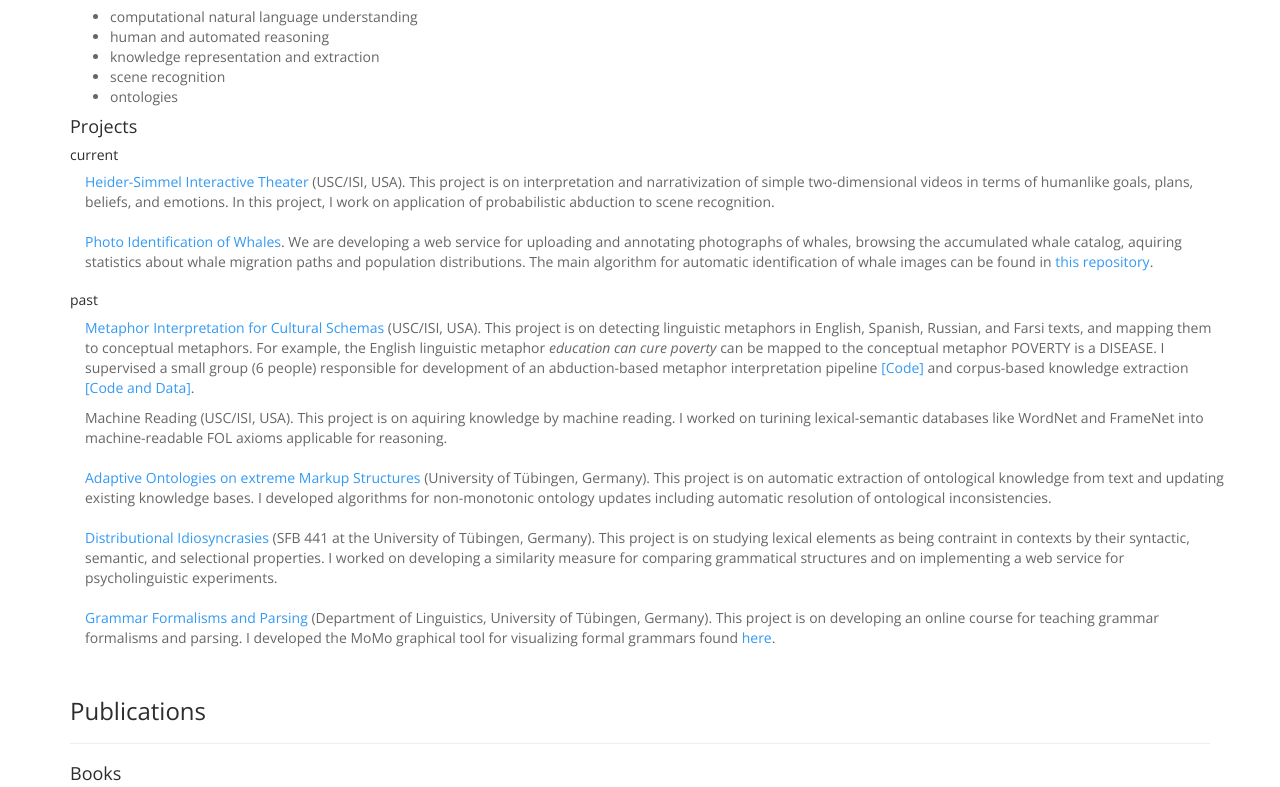
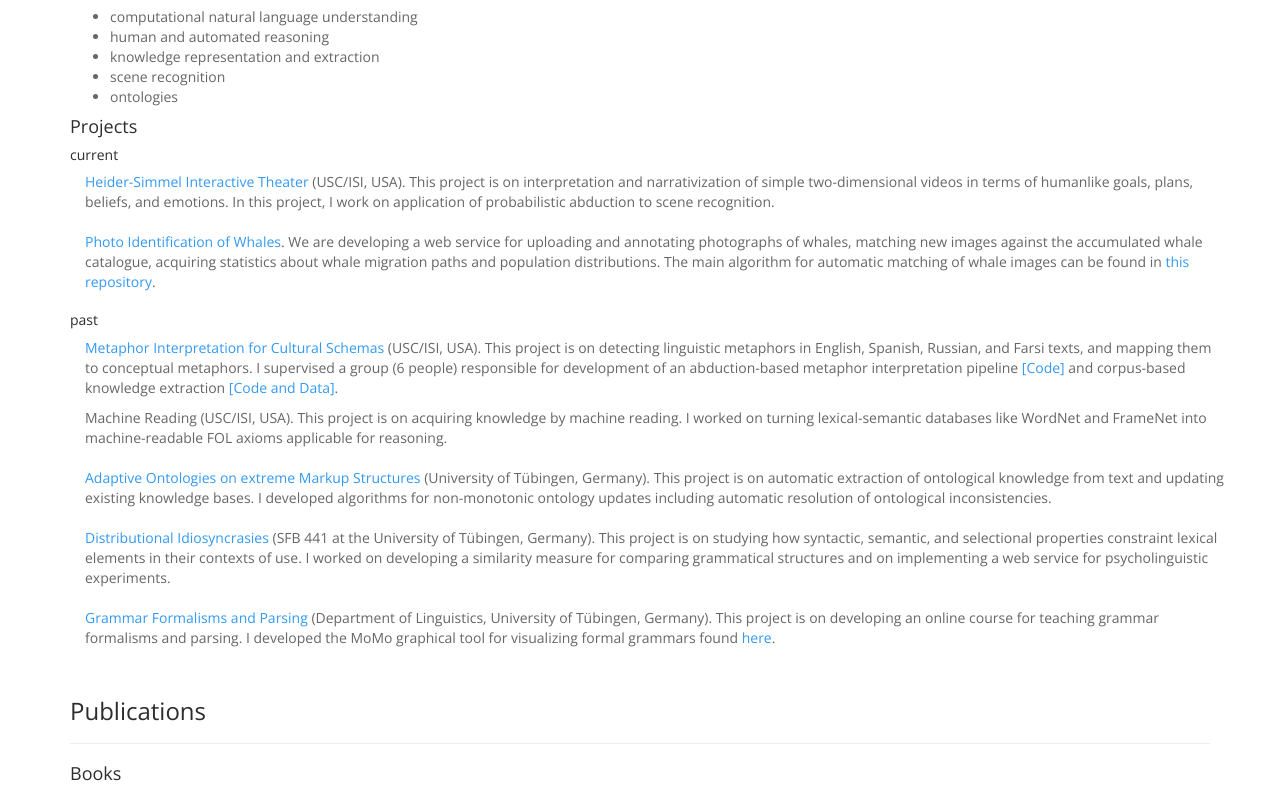
Before and after one commit to eovchinn/eovchinn.github.io, a plain HTML site: page index.html in a window 1280 px wide. Shown: the part 574-1361 px from the top of the page. Drawn offline with nearby package versions, Linux system fonts and the light colour scheme.

Commit message:
project updates

```diff
--- a/index.html
+++ b/index.html
@@ -84,17 +84,17 @@
                 <p></p>
 
                 <div class="container">
-                <p><a href="https://github.com/benzel/socialwhales">Photo Identification of Whales</a>. We are developing a web service for uploading and annotating photographs of whales, browsing the accumulated whale catalog, aquiring statistics about whale migration paths and population distributions. The main algorithm for automatic identification of whale images can be found in <a href="https://github.com/eovchinn/WhalePhotoID_MATLAB">this repository</a>.</p>
+                <p><a href="https://github.com/benzel/socialwhales">Photo Identification of Whales</a>. We are developing a web service for uploading and annotating photographs of whales, matching new images against the accumulated whale catalogue, acquiring statistics about whale migration paths and population distributions. The main algorithm for automatic matching of whale images can be found in <a href="https://github.com/eovchinn/WhalePhotoID_MATLAB">this repository</a>.</p>
                 </div>
 
             <h5>past</h5>
                 <div class="container">
                 <p><a href="https://github.com/metaphor-adp/Metaphor-ADP">Metaphor Interpretation for Cultural Schemas</a> (USC/ISI, USA).
-                This project is on detecting linguistic metaphors in English, Spanish, Russian, and Farsi texts, and mapping them to conceptual metaphors. For example, the English linguistic metaphor <em>education can cure poverty</em> can be mapped to the conceptual metaphor POVERTY is a DISEASE. I supervised a small group (6 people) responsible for development of an abduction-based metaphor interpretation pipeline <a href="https://github.com/metaphor-adp/Metaphor-ADP">[Code]</a> and corpus-based knowledge extraction <a href="https://github.com/zaycev/mokujin">[Code and Data]</a>.</p>
+                This project is on detecting linguistic metaphors in English, Spanish, Russian, and Farsi texts, and mapping them to conceptual metaphors. I supervised a group (6 people) responsible for development of an abduction-based metaphor interpretation pipeline <a href="https://github.com/metaphor-adp/Metaphor-ADP">[Code]</a> and corpus-based knowledge extraction <a href="https://github.com/zaycev/mokujin">[Code and Data]</a>.</p>
                 </div>
 
                 <div class="container">
-                <p>Machine Reading (USC/ISI, USA). This project is on aquiring knowledge by machine reading. I worked on turining lexical-semantic databases like WordNet and FrameNet into machine-readable FOL axioms applicable for reasoning.</p>
+                <p>Machine Reading (USC/ISI, USA). This project is on acquiring knowledge by machine reading. I worked on turning lexical-semantic databases like WordNet and FrameNet into machine-readable FOL axioms applicable for reasoning.</p>
                 </div>
 
                 <p></p>
@@ -106,7 +106,7 @@
                 <p></p>
 
                 <div class="container">
-                <p><a href="http://www.english-linguistics.de/sfb441/a5/">Distributional Idiosyncrasies</a> (SFB 441 at the University of Tübingen, Germany). This project is on studying lexical elements as being contraint in contexts by their syntactic, semantic, and selectional properties. I worked on developing a similarity measure for comparing grammatical structures and on implementing a web service for psycholinguistic experiments.</p>
+                <p><a href="http://www.english-linguistics.de/sfb441/a5/">Distributional Idiosyncrasies</a> (SFB 441 at the University of Tübingen, Germany). This project is on studying how syntactic, semantic, and selectional properties constraint lexical elements in their contexts of use. I worked on developing a similarity measure for comparing grammatical structures and on implementing a web service for psycholinguistic experiments.</p>
                 </div>
 
                 <p></p>
```
Also changed, not shown: 1 other file.
